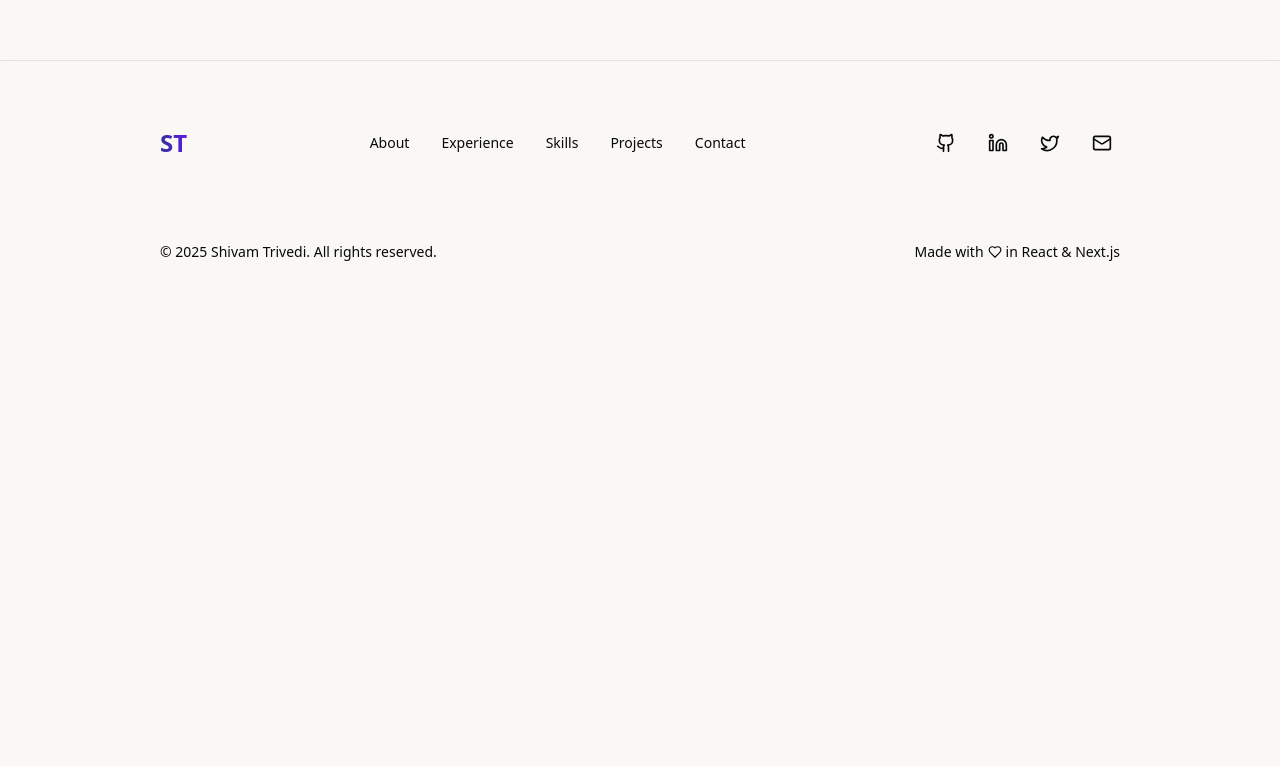
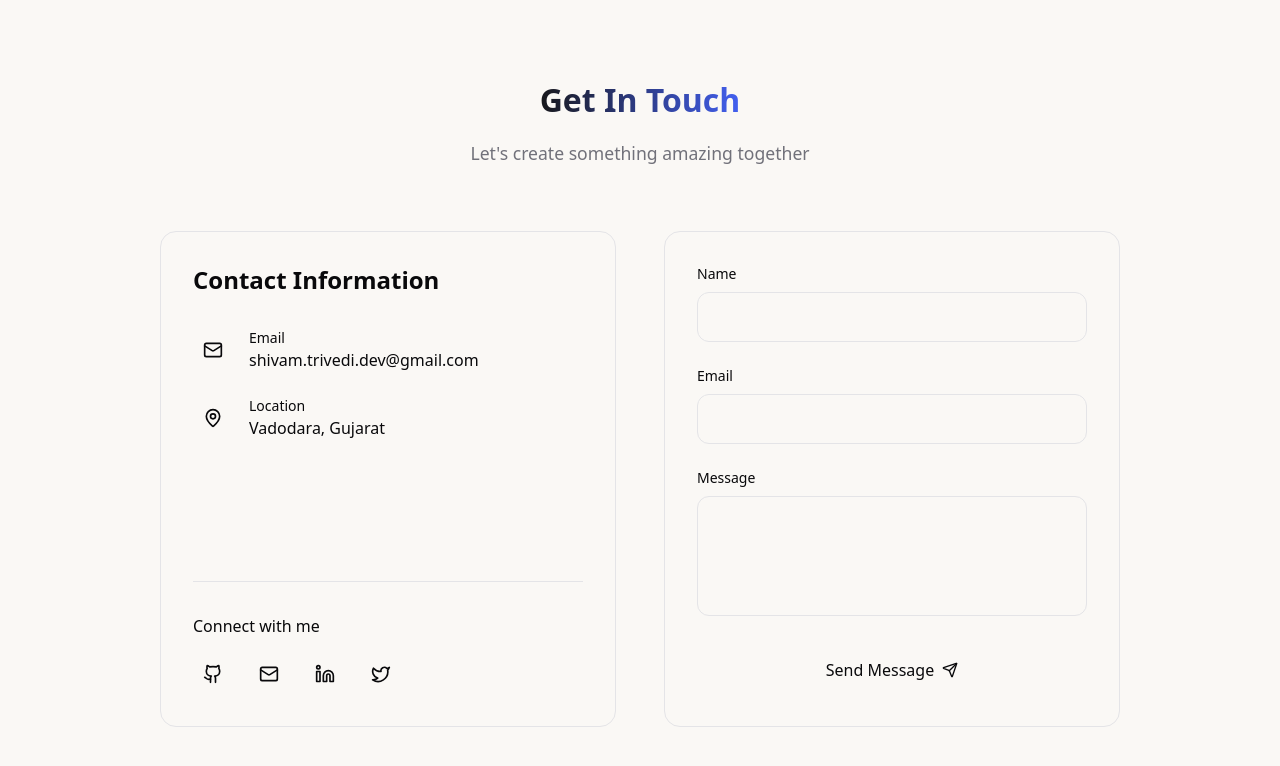
Before and after one commit to Shivam1303/portfolio, a Next.js app: page / in a window 1280 px wide. Shown: the part 6686-7452 px from the top of the page. Before the commit the page ends 7012 px from the top, so only its background shows below. Built offline with nearby package versions, Linux system fonts and the light colour scheme.

Commit message:
Added contact section

```diff
--- a/src/app/page.tsx
+++ b/src/app/page.tsx
@@ -5,6 +5,7 @@ import { FreelancingSection } from '@/components/freelancing-section';
 import { SkillsSection } from '@/components/skills-section';
 import { ProjectsSection } from '@/components/projects-section';
 import { OpenSourceSection } from '@/components/open-source-section';
+import { ContactSection } from '@/components/contact-section';
 import { Footer } from '@/components/Footer';
 import { ScrollAnimation } from '@/components/ui/scroll-animation';
 import { fadeInUp } from '@/components/ui/animation-variants';
@@ -39,6 +40,10 @@ export default function Home() {
         <div className="md:min-h-screen">
           <OpenSourceSection />
         </div>
+
+        <div className="md:min-h-screen">
+          <ContactSection />
+        </div>
       </main>
       <Footer />
     </div>
--- /dev/null
+++ b/src/components/contact-section.tsx
@@ -0,0 +1,188 @@
+'use client';
+
+import { useState } from 'react';
+import { Send, Mail, MapPin, Phone, Github, Linkedin, Twitter } from 'lucide-react';
+import { profileData } from '@/data/profile';
+
+export const ContactSection = () => {
+  const [isSubmitting, setIsSubmitting] = useState(false);
+  const [formData, setFormData] = useState({
+    name: '',
+    email: '',
+    message: '',
+  });
+
+  const handleSubmit = async (e: React.FormEvent) => {
+    e.preventDefault();
+    setIsSubmitting(true);
+    // Add your form submission logic here
+    await new Promise((resolve) => setTimeout(resolve, 1000));
+    setIsSubmitting(false);
+    setFormData({ name: '', email: '', message: '' });
+  };
+
+  return (
+    <section
+      className="relative py-20 overflow-hidden"
+      id="contact"
+    >
+      {/* Animated background elements */}
+      <div className="absolute inset-0 bg-gradient-to-b from-background via-secondary/20 to-background"></div>
+      <div className="absolute inset-0">
+        <div className="absolute h-[40rem] w-[40rem] -top-40 -right-40 rounded-full bg-primary/5 blur-3xl"></div>
+        <div className="absolute h-[30rem] w-[30rem] -bottom-32 -left-32 rounded-full bg-primary/5 blur-3xl"></div>
+      </div>
+
+      <div className="relative layout-wrapper">
+        <div className="max-w-3xl mx-auto mb-16 text-center">
+          <h2 className="section-title">Get In Touch</h2>
+          <p className="section-subtitle">Let's create something amazing together</p>
+        </div>
+
+        <div className="grid grid-cols-1 lg:grid-cols-2 gap-12 max-w-6xl mx-auto">
+          {/* Contact Info Card */}
+          <div className="relative overflow-hidden rounded-2xl border border-border/50 bg-secondary/20 h-full">
+            <div className="absolute inset-0 bg-gradient-to-br from-primary/5 via-transparent to-transparent"></div>
+            <div className="relative p-8 flex flex-col h-full">
+              <h3 className="text-2xl font-semibold mb-8">Contact Information</h3>
+
+              <div className="space-y-6 flex-grow">
+                <div className="flex items-center gap-4">
+                  <div className="h-10 w-10 rounded-xl bg-primary/10 flex items-center justify-center shrink-0">
+                    <Mail className="h-5 w-5 text-primary" />
+                  </div>
+                  <div>
+                    <p className="text-sm text-muted-foreground">Email</p>
+                    <a
+                      href={`mailto:${profileData.email}`}
+                      className="text-foreground hover:text-primary transition-colors"
+                    >
+                      {profileData.email}
+                    </a>
+                  </div>
+                </div>
+
+                <div className="flex items-center gap-4">
+                  <div className="h-10 w-10 rounded-xl bg-primary/10 flex items-center justify-center shrink-0">
+                    <MapPin className="h-5 w-5 text-primary" />
+                  </div>
+                  <div>
+                    <p className="text-sm text-muted-foreground">Location</p>
+                    <p className="text-foreground">{profileData.location}</p>
+                  </div>
+                </div>
+              </div>
+
+              <div className="pt-8 mt-auto border-t border-border/50">
+                <p className="text-muted-foreground mb-4">Connect with me</p>
+                <div className="flex gap-4">
+                  {Object.entries(profileData.links).map(([platform, url]) => (
+                    <a
+                      key={platform}
+                      href={url}
+                      target="_blank"
+                      rel="noopener noreferrer"
+                      className="h-10 w-10 rounded-xl bg-primary/10 flex items-center justify-center text-primary hover:bg-primary/20 transition-colors"
+                    >
+                      {getSocialIcon(platform)}
+                    </a>
+                  ))}
+                </div>
+              </div>
+            </div>
+          </div>
+
+          {/* Contact Form Card */}
+          <div className="relative overflow-hidden rounded-2xl border border-border/50 bg-secondary/20 h-full">
+            <div className="absolute inset-0 bg-gradient-to-br from-primary/5 via-transparent to-transparent"></div>
+            <form
+              onSubmit={handleSubmit}
+              className="relative p-8 flex flex-col h-full"
+            >
+              <div className="space-y-6 flex-grow">
+                <div>
+                  <label
+                    htmlFor="name"
+                    className="text-sm font-medium block mb-2"
+                  >
+                    Name
+                  </label>
+                  <input
+                    type="text"
+                    id="name"
+                    value={formData.name}
+                    onChange={(e) => setFormData({ ...formData, name: e.target.value })}
+                    className="w-full px-4 py-3 rounded-xl bg-secondary/50 border border-border/50 focus:border-primary/50 focus:ring-1 focus:ring-primary/50 transition-colors"
+                    required
+                  />
+                </div>
+                <div>
+                  <label
+                    htmlFor="email"
+                    className="text-sm font-medium block mb-2"
+                  >
+                    Email
+                  </label>
+                  <input
+                    type="email"
+                    id="email"
+                    value={formData.email}
+                    onChange={(e) => setFormData({ ...formData, email: e.target.value })}
+                    className="w-full px-4 py-3 rounded-xl bg-secondary/50 border border-border/50 focus:border-primary/50 focus:ring-1 focus:ring-primary/50 transition-colors"
+                    required
+                  />
+                </div>
+                <div>
+                  <label
+                    htmlFor="message"
+                    className="text-sm font-medium block mb-2"
+                  >
+                    Message
+                  </label>
+                  <textarea
+                    id="message"
+                    value={formData.message}
+                    onChange={(e) => setFormData({ ...formData, message: e.target.value })}
+                    className="w-full px-4 py-3 rounded-xl bg-secondary/50 border border-border/50 focus:border-primary/50 focus:ring-1 focus:ring-primary/50 transition-colors min-h-[120px] resize-none"
+                    required
+                  ></textarea>
+                </div>
+              </div>
+
+              <button
+                type="submit"
+                disabled={isSubmitting}
+                className="w-full mt-6 px-6 py-3 bg-primary text-primary-foreground rounded-xl font-medium flex items-center justify-center gap-2 transition-all hover:translate-y-[-2px] hover:shadow-lg hover:shadow-primary/20 disabled:opacity-70 disabled:hover:translate-y-0 disabled:hover:shadow-none"
+              >
+                {isSubmitting ? (
+                  <>
+                    <span className="h-5 w-5 border-2 border-primary-foreground/20 border-t-primary-foreground rounded-full animate-spin"></span>
+                    Sending...
+                  </>
+                ) : (
+                  <>
+                    Send Message
+                    <Send className="h-4 w-4" />
+                  </>
+                )}
+              </button>
+            </form>
+          </div>
+        </div>
+      </div>
+    </section>
+  );
+};
+
+const getSocialIcon = (platform: string) => {
+  switch (platform.toLowerCase()) {
+    case 'github':
+      return <Github className="h-5 w-5" />;
+    case 'linkedin':
+      return <Linkedin className="h-5 w-5" />;
+    case 'twitter':
+      return <Twitter className="h-5 w-5" />;
+    default:
+      return <Mail className="h-5 w-5" />;
+  }
+};
```
